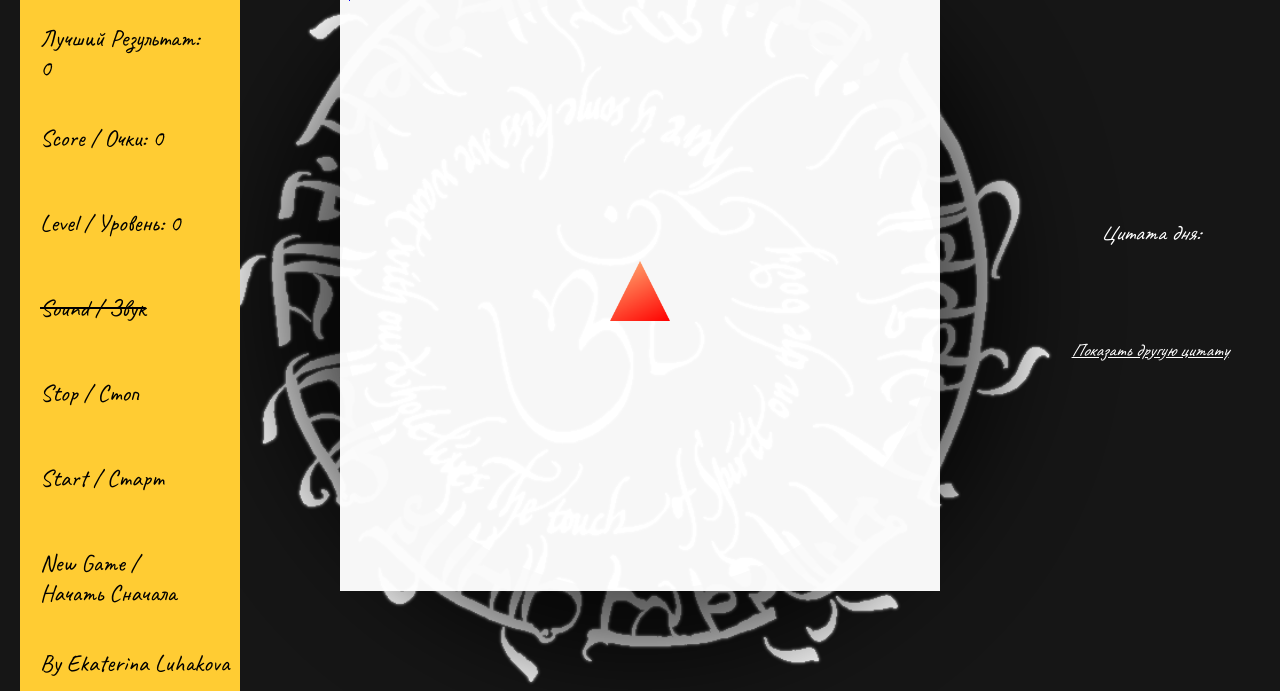
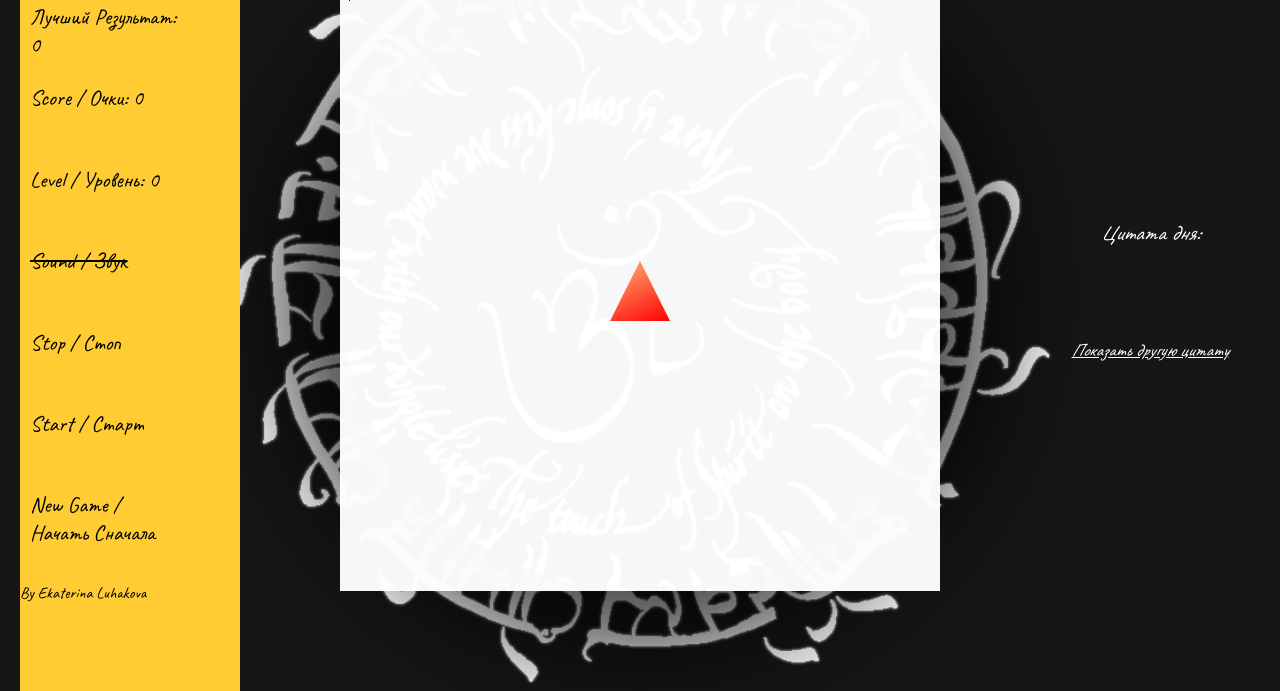
Before and after one commit to Shau1a/Zen, a website: page app/index.html in a window 1280 px wide. Shown: the part 109-800 px from the top of the page. Drawn offline with Linux system fonts and the light colour scheme; no server answers.

Commit message:
total upgrade

```diff
--- a/app/css/style.css
+++ b/app/css/style.css
@@ -58,19 +58,17 @@ body {
 	flex-direction: column;
 	align-items: center;
 	justify-content: space-between;
-	height: calc(100% - 90px);
+	height: calc(100% - 140px);
 }
 .menu ul li {
 	display: block;
-	padding: 0;
+	padding: 0 5px 0 10px;
 	width: calc(100% - 40px);
 	height: 100%;
+	box-sizing: border-box;
 	list-style: none;
-	padding-left: 40px;
-	padding-top: 20px;
-	padding-bottom: 20px;
 	text-transform: capitalize;
-	font-size: 24px;
+	font-size: 22px;
 	font-width: bold;
 	transition: all .5s ease-in-out, text-align .6s linear;
 }
@@ -86,8 +84,8 @@ body {
 	height: 100%;
 }
 
-.menu ul li .sign {
- 	padding: 20px 0 0 0;
+.menu ul li.sign {
+ 	padding: 10px 0 0 0;
 	width: 100%;
 	font-size: 16px;
 }
```
Also changed, not shown: dist/css/style.css.
